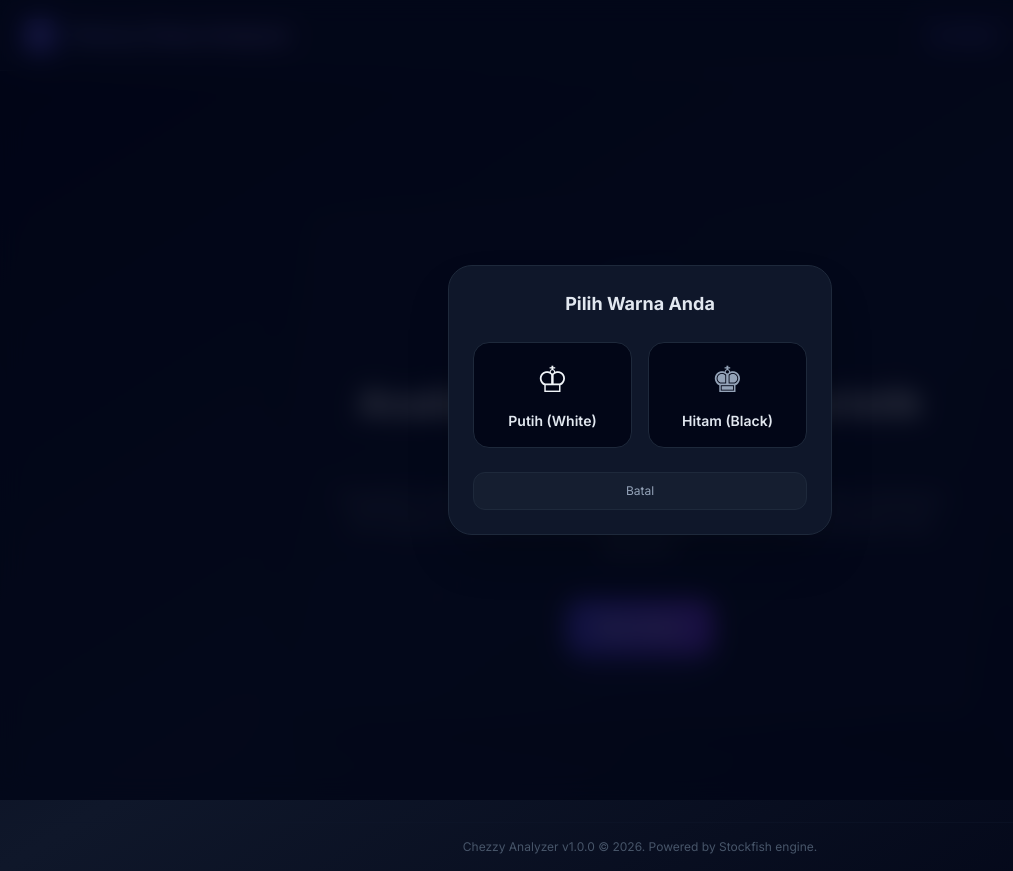
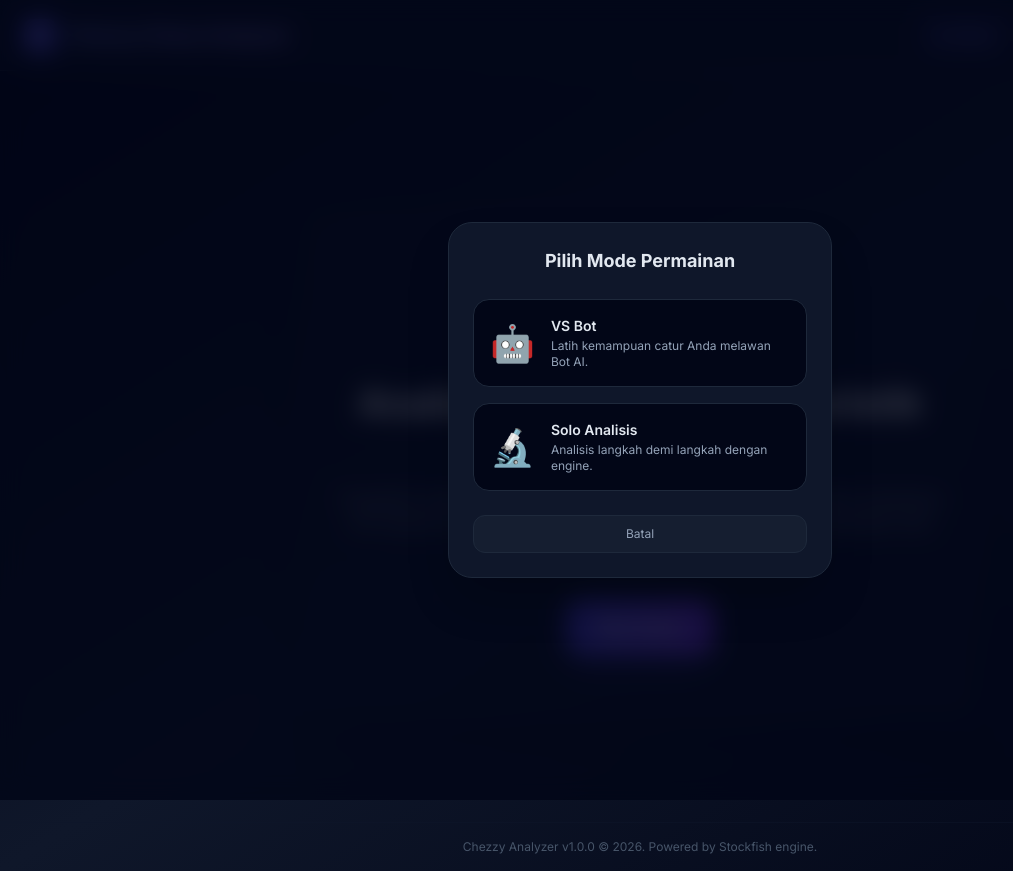
Before and after one commit to khanifnaufal/chezzy, a Next.js app in the folder frontend/: page / in a window 1280 px wide. Both pictures are taken after a click on the button "New Game". Shown: the whole page, without its empty margins (0-1013 px from the left). Built offline with nearby package versions, Linux system fonts and the light colour scheme.

Commit message:
feat: implement two-step game setup modal with backdrop click close

```diff
--- a/frontend/app/page.tsx
+++ b/frontend/app/page.tsx
@@ -122,7 +122,13 @@ function ChessAnalyzerApp() {
   const [playerColor, setPlayerColor] = useState<'white' | 'black'>('white');
   const [currentScore, setCurrentScore] = useState<number>(0);
   const [showColorModal, setShowColorModal] = useState(false);
+  const [modalStep, setModalStep] = useState<'mode' | 'side'>('mode');
   const boardRef = useRef<BoardRef>(null);
+
+  const openNewGameModal = () => {
+    setModalStep('mode');
+    setShowColorModal(true);
+  };
 
   // WebSocket connection status
   const [wsStatus, setWsStatus] = useState<'connected' | 'reconnecting' | 'failed' | 'disconnected'>('disconnected');
@@ -475,7 +481,7 @@ function ChessAnalyzerApp() {
             )}
             <button
               id="btn-new-game-header"
-              onClick={() => setShowColorModal(true)}
+              onClick={openNewGameModal}
               className="px-4 py-2 text-sm font-semibold text-slate-200 bg-slate-800 hover:bg-slate-700 transition rounded-xl border border-slate-700 hover:border-slate-600 active:scale-95 duration-150"
             >
               Mulai Baru
@@ -501,7 +507,7 @@ function ChessAnalyzerApp() {
             </p>
             <button
               id="btn-new-game-landing"
-              onClick={() => setShowColorModal(true)}
+              onClick={openNewGameModal}
               className="mt-4 px-8 py-4 bg-gradient-to-r from-indigo-600 to-violet-600 hover:from-indigo-500 hover:to-violet-500 text-slate-100 font-bold rounded-2xl shadow-xl shadow-indigo-600/20 hover:shadow-indigo-500/30 transition transform hover:-translate-y-0.5 active:translate-y-0 active:scale-95 duration-150"
             >
               New Game
@@ -604,22 +610,9 @@ function ChessAnalyzerApp() {
                       <p className="text-lg font-bold text-slate-100 mt-1">{getGameStatusLabel()}</p>
                     </div>
 
-                    <div className="flex bg-slate-950 p-1 rounded-xl border border-slate-800 text-xs">
-                      <button
-                        id="btn-mode-bot"
-                        onClick={() => setGameMode('bot')}
-                        className={`px-3 py-1.5 rounded-lg font-semibold transition ${gameMode === 'bot' ? 'bg-indigo-600 text-slate-100 shadow' : 'text-slate-400 hover:text-slate-200'}`}
-                      >
-                        VS Bot
-                      </button>
-                      <button
-                        id="btn-mode-analysis"
-                        onClick={() => setGameMode('analysis')}
-                        className={`px-3 py-1.5 rounded-lg font-semibold transition ${gameMode === 'analysis' ? 'bg-indigo-600 text-slate-100 shadow' : 'text-slate-400 hover:text-slate-200'}`}
-                      >
-                        Solo Analisis
-                      </button>
-                    </div>
+                    <span className="text-xs px-2.5 py-1.5 rounded-xl bg-slate-950 border border-slate-800 text-indigo-400 font-semibold uppercase tracking-wider">
+                      {gameMode === 'bot' ? '🤖 VS Bot' : '🔬 Analisis'}
+                    </span>
                   </div>
 
                   {/* Undo / Redo controls */}
@@ -693,10 +686,62 @@ function ChessAnalyzerApp() {
         Chezzy Analyzer v1.0.0 &copy; 2026. Powered by Stockfish engine.
       </footer>
 
-      {/* Color Selection Modal */}
+      {/* Game Setup Modal */}
       {showColorModal && (
-        <div className="fixed inset-0 z-50 flex items-center justify-center p-4 bg-slate-950/80 backdrop-blur-md">
-          <div className="bg-slate-900 border border-slate-800 rounded-3xl p-6 w-full max-w-sm flex flex-col gap-6 shadow-2xl relative animate-scale-up">
+        <div
+          onClick={() => setShowColorModal(false)}
+          className="fixed inset-0 z-50 flex items-center justify-center p-4 bg-slate-950/80 backdrop-blur-md cursor-pointer"
+        >
+          <div
+            onClick={(e) => e.stopPropagation()}
+            className="bg-slate-900 border border-slate-800 rounded-3xl p-6 w-full max-w-sm flex flex-col gap-6 shadow-2xl relative animate-scale-up cursor-default"
+          >
+            {modalStep === 'mode' ? (
+              <>
+                <h3 className="text-lg font-bold text-center text-slate-200">Pilih Mode Permainan</h3>
+
+                <div className="grid grid-cols-1 gap-4">
+                  <button
+                    id="btn-choose-bot"
+                    onClick={() => {
+                      setGameMode('bot');
+                      setModalStep('side');
+                    }}
+                    className="flex items-center gap-4 p-4 bg-slate-950 hover:bg-slate-800/60 border border-slate-800 hover:border-indigo-500/50 rounded-2xl transition group active:scale-95 duration-100 text-left"
+                  >
+                    <span className="text-4xl group-hover:scale-110 transition duration-150">🤖</span>
+                    <div>
+                      <span className="block text-sm font-semibold text-slate-200">VS Bot</span>
+                      <span className="block text-xs text-slate-400 mt-0.5">Latih kemampuan catur Anda melawan Bot AI.</span>
+                    </div>
+                  </button>
+
+                  <button
+                    id="btn-choose-analysis"
+                    onClick={() => {
+                      setGameMode('analysis');
+                      setModalStep('side');
+                    }}
+                    className="flex items-center gap-4 p-4 bg-slate-950 hover:bg-slate-800/60 border border-slate-800 hover:border-indigo-500/50 rounded-2xl transition group active:scale-95 duration-100 text-left"
+                  >
+                    <span className="text-4xl group-hover:scale-110 transition duration-150">🔬</span>
+                    <div>
+                      <span className="block text-sm font-semibold text-slate-200">Solo Analisis</span>
+                      <span className="block text-xs text-slate-400 mt-0.5">Analisis langkah demi langkah dengan engine.</span>
+                    </div>
+                  </button>
+                </div>
+
+                <button
+                  id="btn-color-cancel"
+                  onClick={() => setShowColorModal(false)}
+                  className="py-2.5 text-xs text-slate-400 hover:text-slate-200 bg-slate-800/40 rounded-xl text-center border border-slate-800"
+                >
+                  Batal
+                </button>
+              </>
+            ) : (
+              <>
                 <h3 className="text-lg font-bold text-center text-slate-200">Pilih Warna Anda</h3>
 
                 <div className="grid grid-cols-2 gap-4">
@@ -720,12 +765,14 @@ function ChessAnalyzerApp() {
                 </div>
 
                 <button
-              id="btn-color-cancel"
-              onClick={() => setShowColorModal(false)}
+                  id="btn-modal-back"
+                  onClick={() => setModalStep('mode')}
                   className="py-2.5 text-xs text-slate-400 hover:text-slate-200 bg-slate-800/40 rounded-xl text-center border border-slate-800"
                 >
-              Batal
+                  Kembali
                 </button>
+              </>
+            )}
           </div>
         </div>
       )}
@@ -737,7 +784,7 @@ function ChessAnalyzerApp() {
           playerColor={playerColor}
           onNewGame={() => {
             setGameOverEvent(null);
-            setShowColorModal(true);
+            openNewGameModal();
           }}
         />
       )}
```
Lines whose indentation alone changed are shown as unchanged.
